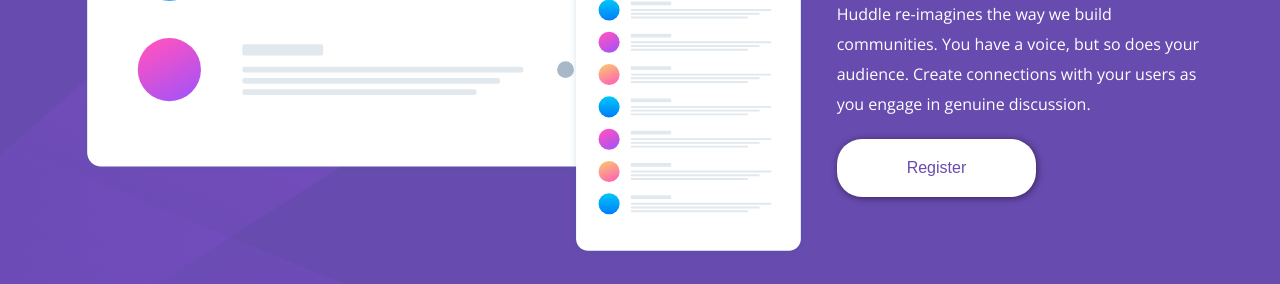
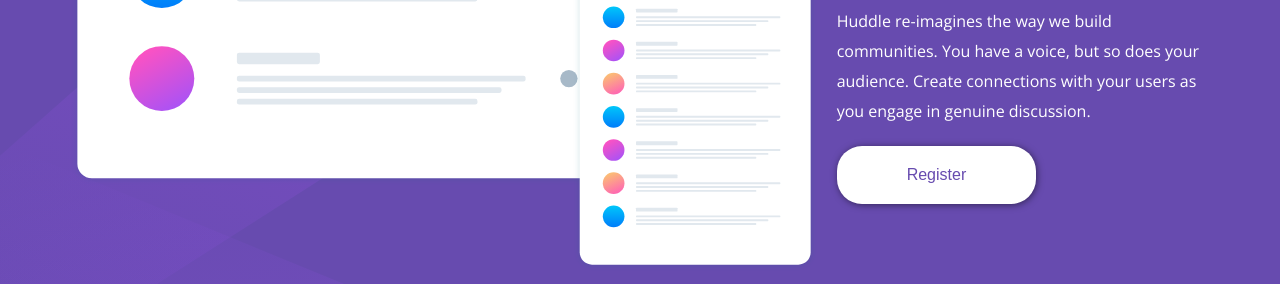
Before and after one commit to MarcosCastr0/huddle-page-quest, a plain HTML site: page index.html in a window 1280 px wide. Shown: the part 392-676 px from the top of the page. Drawn offline with nearby package versions, Linux system fonts and the light colour scheme.

Commit message:
alteracao margin

```diff
--- a/src/css/estilos.css
+++ b/src/css/estilos.css
@@ -18,8 +18,8 @@ body{
 .principal{
     display: grid;
     grid-template-columns: 2fr 1fr;
-    margin: 3rem 8rem;
-    gap: 3rem;
+    margin: 3rem 7rem;
+    gap: 2rem;
     align-items: center;
     justify-content: center;
 }
@@ -57,6 +57,7 @@ body{
 }
 
 .principal .informacao-principal .btn-cta{
+    cursor: pointer;
     display: inline-block;
     padding: 2rem 7rem;
     border-radius: 2.5rem;
```
Also changed, not shown: index.html (+1 -1 lines).
